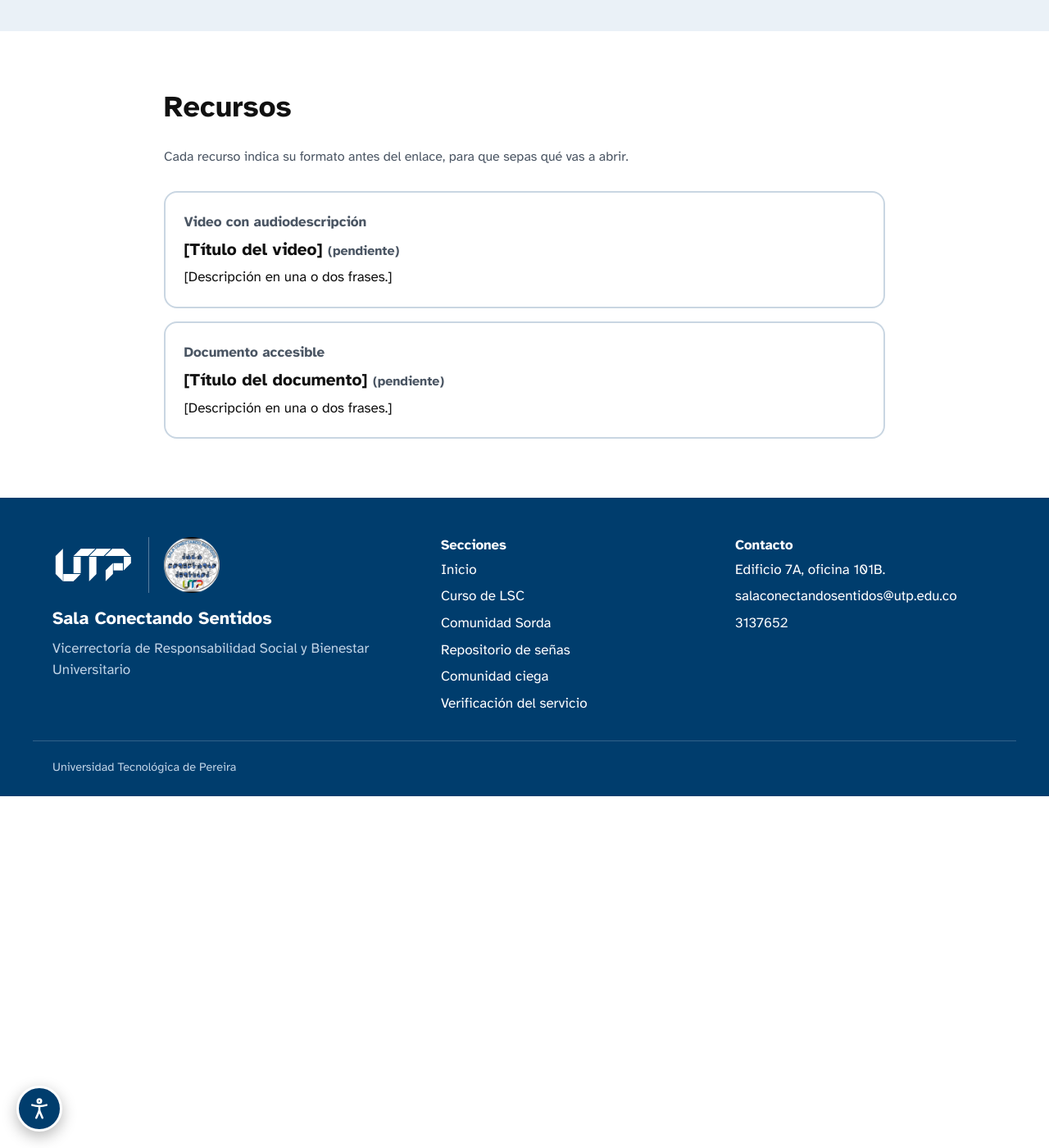
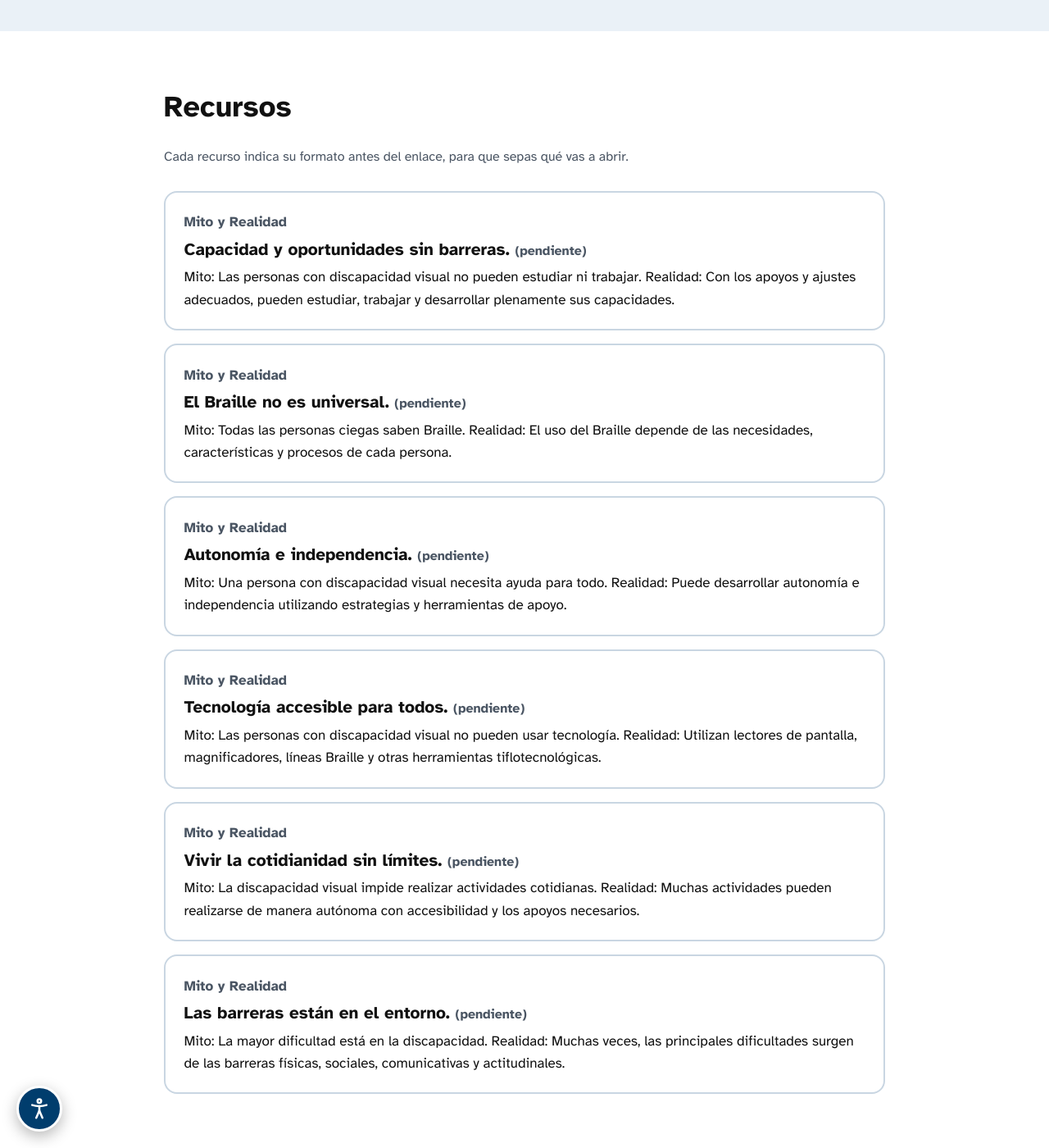
Before and after one commit to jhonatan-vivas/sala-sentidos, a Jekyll site: the page built from comunidad-ciega/index.html, in a window 1280 px wide and 1400 px high, scrolled down 445 px. Shown: the whole window at 82% size. Built offline with Jekyll 4.4.1, drawn with Linux system fonts in a browser that asks for light colours.

```diff
--- a/_data/comunidad_ciega.yml
+++ b/_data/comunidad_ciega.yml
@@ -2,13 +2,41 @@ texto: "En este espacio, encontramos todo lo relacionado a la discapacidad
   visual: mitos y realidades, definición, abordaje, acompañamiento y apoyos
   académicos."
 recursos:
-  - tipo: Video con audiodescripción
-    titulo: "[Título del video]"
-    descripcion: "[Descripción en una o dos frases.]"
+  - tipo: Mito y Realidad
+    titulo: Capacidad y oportunidades sin barreras.
+    descripcion: >-
+      Mito: Las personas con discapacidad visual no pueden estudiar ni trabajar.
+
+      Realidad: Con los apoyos y ajustes adecuados, pueden estudiar, trabajar y desarrollar plenamente sus capacidades.
     url: ""
     duracion: ""
-  - tipo: Documento accesible
-    titulo: "[Título del documento]"
-    descripcion: "[Descripción en una o dos frases.]"
-    url: ""
-    duracion: ""
+  - tipo: Mito y Realidad
+    titulo: El Braille no es universal.
+    descripcion: >-
+      Mito: Todas las personas ciegas saben Braille.
+
+      Realidad: El uso del Braille depende de las necesidades, características y procesos de cada persona.
+  - tipo: Mito y Realidad
+    titulo: Autonomía e independencia.
+    descripcion: >-
+      Mito: Una persona con discapacidad visual necesita ayuda para todo.
+
+      Realidad: Puede desarrollar autonomía e independencia utilizando estrategias y herramientas de apoyo.
+  - tipo: Mito y Realidad
+    titulo: Tecnología accesible para todos.
+    descripcion: >-
+      Mito: Las personas con discapacidad visual no pueden usar tecnología.
+
+      Realidad: Utilizan lectores de pantalla, magnificadores, líneas Braille y otras herramientas tiflotecnológicas.
+  - tipo: Mito y Realidad
+    titulo: Vivir la cotidianidad sin límites.
+    descripcion: >-
+      Mito: La discapacidad visual impide realizar actividades cotidianas.
+
+      Realidad: Muchas actividades pueden realizarse de manera autónoma con accesibilidad y los apoyos necesarios.
+  - tipo: Mito y Realidad
+    titulo: Las barreras están en el entorno.
+    descripcion: >-
+      Mito: La mayor dificultad está en la discapacidad.
+
+      Realidad: Muchas veces, las principales dificultades surgen de las barreras físicas, sociales, comunicativas y actitudinales.
--- a/_data/comunidad_sorda.yml
+++ b/_data/comunidad_sorda.yml
@@ -1,29 +1,26 @@
 bienvenida_video: ""
-bienvenida_texto: "[Texto en español equivalente al video: qué encontrarás en esta sección —curiosidades, cultura, historia, podcast— y quién produce los contenidos.]"
-
+bienvenida_texto: "La comunidad sorda está conformada por personas que comparten
+  experiencias, una identidad cultural y, en muchos casos, una lengua propia: la
+  Lengua de Señas Colombiana (LSC). Reconocer su diversidad implica comprender
+  sus formas de comunicación, sus expresiones culturales y sus derechos, así
+  como identificar las barreras que pueden enfrentar en diferentes entornos. En
+  esta sección encontrarás información que permite acercarte a la comunidad
+  sorda, reconocer su riqueza lingüística y cultural y promover espacios más
+  accesibles, inclusivos y respetuosos de la diversidad."
 categorias:
   - Curiosidades
   - Cultura Sorda
   - Historia
   - Vida universitaria
-
 videos:
   - titulo: "[Título del video]"
     categoria: Curiosidades
     youtube: ""
     duracion: ""
-  - titulo: "[Título del video]"
-    categoria: Cultura Sorda
-    youtube: ""
-    duracion: ""
-  - titulo: "[Título del video]"
-    categoria: Historia
-    youtube: ""
-    duracion: ""
-
 podcast:
-  nombre: "[Nombre del podcast]"
-  descripcion: "Conversaciones en video, en LSC y con subtítulos en español."
+  nombre: Historias que se señan
+  descripcion: Un espacio para visibilizar las vivencias y los aportes de las
+    personas Sordas.
   episodios:
     - titulo: "[Título del episodio]"
       invitado: "[Invitado/a]"
```
